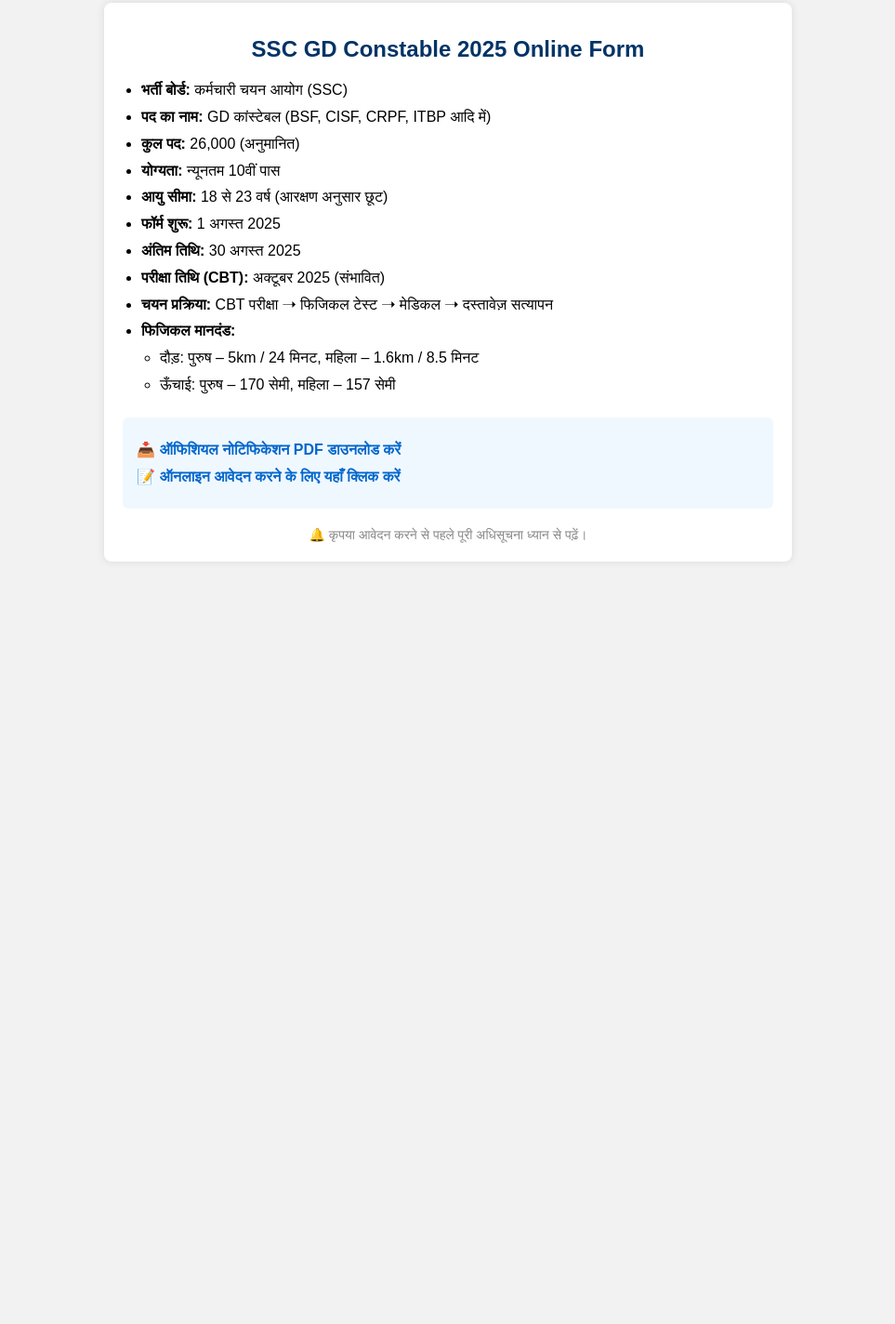
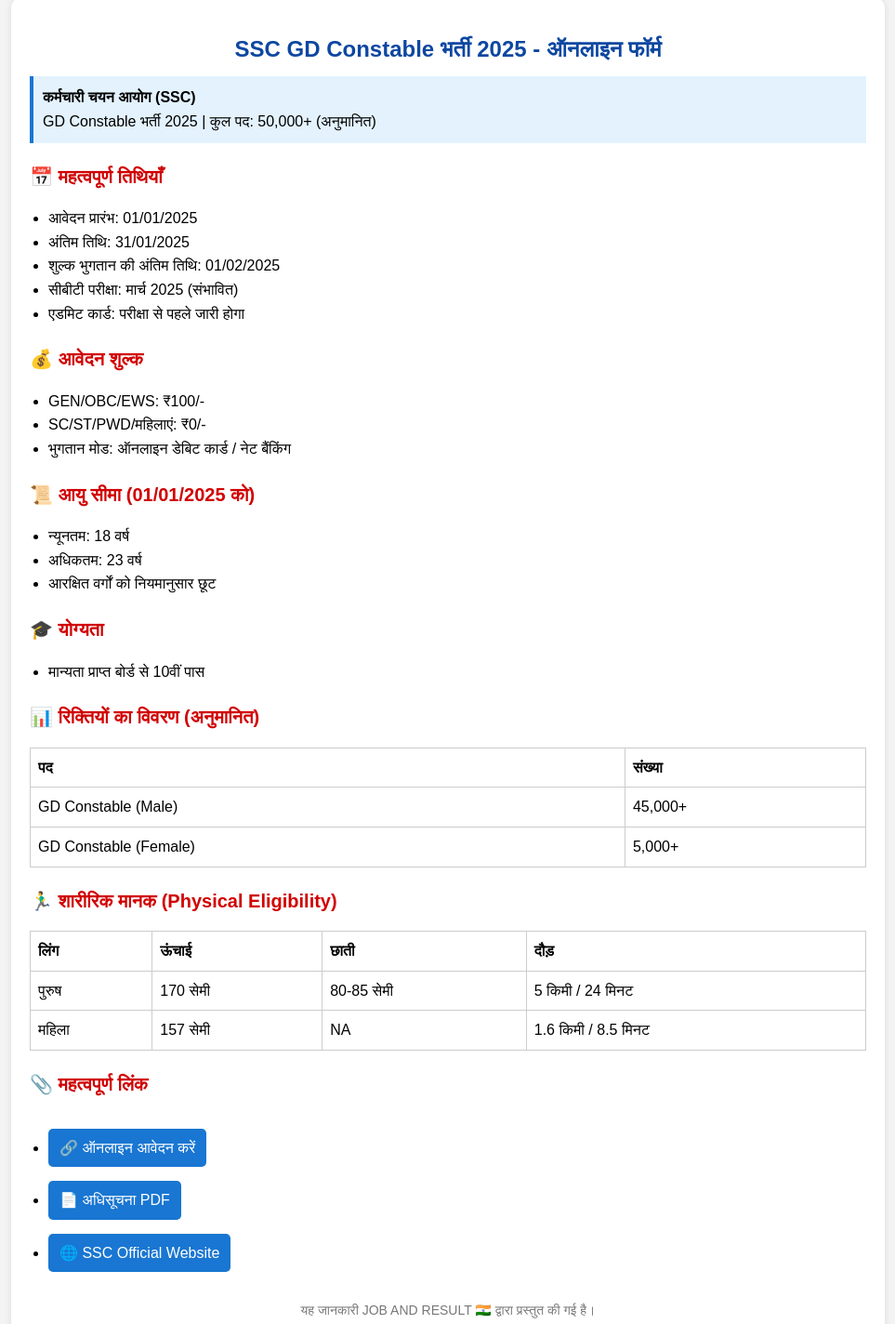
Before and after one commit to Rahul87491/JOB-AND-RESULT-, a plain HTML site: page ssc-gd-2025.html in a window 1280 px wide. Shown: the part 17-1441 px from the top of the page at 93% size, without its empty margins (158-1121 px from the left). Before the commit the page ends 800 px from the top, so only its background shows below. Drawn offline with Linux system fonts and the light colour scheme.

Commit message:
Update ssc-gd-2025.html

```diff
--- a/ssc-gd-2025.html
+++ b/ssc-gd-2025.html
@@ -3,87 +3,172 @@
 <head>
   <meta charset="UTF-8">
   <meta name="viewport" content="width=device-width, initial-scale=1">
-  <title>SSC GD 2025 Online Form</title>
+  <title>SSC GD Constable भर्ती 2025 - ऑनलाइन फॉर्म</title>
   <style>
     body {
       font-family: Arial, sans-serif;
-      background-color: #f2f2f2;
+      background-color: #f4f4f4;
       margin: 0;
-      padding: 0;
+      padding: 15px;
+      line-height: 1.6;
     }
+
     .container {
-      max-width: 700px;
-      margin: 20px auto;
-      background: #ffffff;
+      max-width: 900px;
+      margin: auto;
+      background: #fff;
       padding: 20px;
-      border-radius: 8px;
-      box-shadow: 0 0 10px rgba(0,0,0,0.1);
+      border-radius: 10px;
+      box-shadow: 0 0 8px rgba(0,0,0,0.1);
     }
+
     h1 {
+      color: #0d47a1;
       text-align: center;
-      color: #003366;
       font-size: 24px;
+      margin-bottom: 10px;
     }
+
+    h2 {
+      font-size: 20px;
+      margin-top: 20px;
+      color: #d10000;
+    }
+
     ul {
-      line-height: 1.8;
-      font-size: 16px;
+      margin: 0;
       padding-left: 20px;
     }
-    a {
-      color: #0066cc;
+
+    .highlight {
+      background-color: #e3f2fd;
+      padding: 10px;
+      border-left: 4px solid #1976d2;
+      margin-bottom: 20px;
+    }
+
+    table {
+      width: 100%;
+      border-collapse: collapse;
+      margin-top: 15px;
+    }
+
+    table, th, td {
+      border: 1px solid #ccc;
+    }
+
+    th, td {
+      padding: 8px;
+      text-align: left;
+    }
+
+    .btn {
+      display: inline-block;
+      margin-top: 15px;
+      padding: 8px 12px;
+      background-color: #1976d2;
+      color: #fff;
       text-decoration: none;
-      font-weight: bold;
+      border-radius: 5px;
     }
-    a:hover {
-      text-decoration: underline;
+
+    .btn:hover {
+      background-color: #0d47a1;
     }
-    .link-box {
-      background: #f0f8ff;
-      padding: 15px;
-      border-radius: 6px;
-      margin-top: 20px;
-    }
-    .link-box p {
-      margin: 10px 0;
-    }
-    .note {
+
+    .footer {
+      margin-top: 30px;
       font-size: 14px;
-      color: #888;
       text-align: center;
-      margin-top: 20px;
+      color: #777;
     }
   </style>
 </head>
 <body>
+  <div class="container">
+    <h1>SSC GD Constable भर्ती 2025 - ऑनलाइन फॉर्म</h1>
 
-  <div class="container">
-    <h1>SSC GD Constable 2025 Online Form</h1>
+    <div class="highlight">
+      <strong>कर्मचारी चयन आयोग (SSC)</strong><br>
+      GD Constable भर्ती 2025 | कुल पद: 50,000+ (अनुमानित)
+    </div>
 
+    <h2>📅 महत्वपूर्ण तिथियाँ</h2>
     <ul>
-      <li><strong>भर्ती बोर्ड:</strong> कर्मचारी चयन आयोग (SSC)</li>
-      <li><strong>पद का नाम:</strong> GD कांस्टेबल (BSF, CISF, CRPF, ITBP आदि में)</li>
-      <li><strong>कुल पद:</strong> 26,000 (अनुमानित)</li>
-      <li><strong>योग्यता:</strong> न्यूनतम 10वीं पास</li>
-      <li><strong>आयु सीमा:</strong> 18 से 23 वर्ष (आरक्षण अनुसार छूट)</li>
-      <li><strong>फॉर्म शुरू:</strong> 1 अगस्त 2025</li>
-      <li><strong>अंतिम तिथि:</strong> 30 अगस्त 2025</li>
-      <li><strong>परीक्षा तिथि (CBT):</strong> अक्टूबर 2025 (संभावित)</li>
-      <li><strong>चयन प्रक्रिया:</strong> CBT परीक्षा ➝ फिजिकल टेस्ट ➝ मेडिकल ➝ दस्तावेज़ सत्यापन</li>
-      <li><strong>फिजिकल मानदंड:</strong>
-        <ul>
-          <li>दौड़: पुरुष – 5km / 24 मिनट, महिला – 1.6km / 8.5 मिनट</li>
-          <li>ऊँचाई: पुरुष – 170 सेमी, महिला – 157 सेमी</li>
-        </ul>
-      </li>
+      <li>आवेदन प्रारंभ: 01/01/2025</li>
+      <li>अंतिम तिथि: 31/01/2025</li>
+      <li>शुल्क भुगतान की अंतिम तिथि: 01/02/2025</li>
+      <li>सीबीटी परीक्षा: मार्च 2025 (संभावित)</li>
+      <li>एडमिट कार्ड: परीक्षा से पहले जारी होगा</li>
     </ul>
 
-    <div class="link-box">
-      <p>📥 <a href="https://ssc.gov.in/gd-notification.pdf" target="_blank">ऑफिशियल नोटिफिकेशन PDF डाउनलोड करें</a></p>
-      <p>📝 <a href="https://ssc.gov.in/apply" target="_blank">ऑनलाइन आवेदन करने के लिए यहाँ क्लिक करें</a></p>
+    <h2>💰 आवेदन शुल्क</h2>
+    <ul>
+      <li>GEN/OBC/EWS: ₹100/-</li>
+      <li>SC/ST/PWD/महिलाएं: ₹0/-</li>
+      <li>भुगतान मोड: ऑनलाइन डेबिट कार्ड / नेट बैंकिंग</li>
+    </ul>
+
+    <h2>📜 आयु सीमा (01/01/2025 को)</h2>
+    <ul>
+      <li>न्यूनतम: 18 वर्ष</li>
+      <li>अधिकतम: 23 वर्ष</li>
+      <li>आरक्षित वर्गों को नियमानुसार छूट</li>
+    </ul>
+
+    <h2>🎓 योग्यता</h2>
+    <ul>
+      <li>मान्यता प्राप्त बोर्ड से 10वीं पास</li>
+    </ul>
+
+    <h2>📊 रिक्तियों का विवरण (अनुमानित)</h2>
+    <table>
+      <tr>
+        <th>पद</th>
+        <th>संख्या</th>
+      </tr>
+      <tr>
+        <td>GD Constable (Male)</td>
+        <td>45,000+</td>
+      </tr>
+      <tr>
+        <td>GD Constable (Female)</td>
+        <td>5,000+</td>
+      </tr>
+    </table>
+
+    <h2>🏃‍♂️ शारीरिक मानक (Physical Eligibility)</h2>
+    <table>
+      <tr>
+        <th>लिंग</th>
+        <th>ऊंचाई</th>
+        <th>छाती</th>
+        <th>दौड़</th>
+      </tr>
+      <tr>
+        <td>पुरुष</td>
+        <td>170 सेमी</td>
+        <td>80-85 सेमी</td>
+        <td>5 किमी / 24 मिनट</td>
+      </tr>
+      <tr>
+        <td>महिला</td>
+        <td>157 सेमी</td>
+        <td>NA</td>
+        <td>1.6 किमी / 8.5 मिनट</td>
+      </tr>
+    </table>
+
+    <h2>📎 महत्वपूर्ण लिंक</h2>
+    <ul>
+      <li><a href="#" class="btn">🔗 ऑनलाइन आवेदन करें</a></li>
+      <li><a href="#" class="btn">📄 अधिसूचना PDF</a></li>
+      <li><a href="#" class="btn">🌐 SSC Official Website</a></li>
+    </ul>
+
+    <div class="footer">
+      यह जानकारी JOB AND RESULT 🇮🇳 द्वारा प्रस्तुत की गई है।
     </div>
-
-    <div class="note">🔔 कृपया आवेदन करने से पहले पूरी अधिसूचना ध्यान से पढ़ें।</div>
   </div>
-
 </body>
 </html>
```
